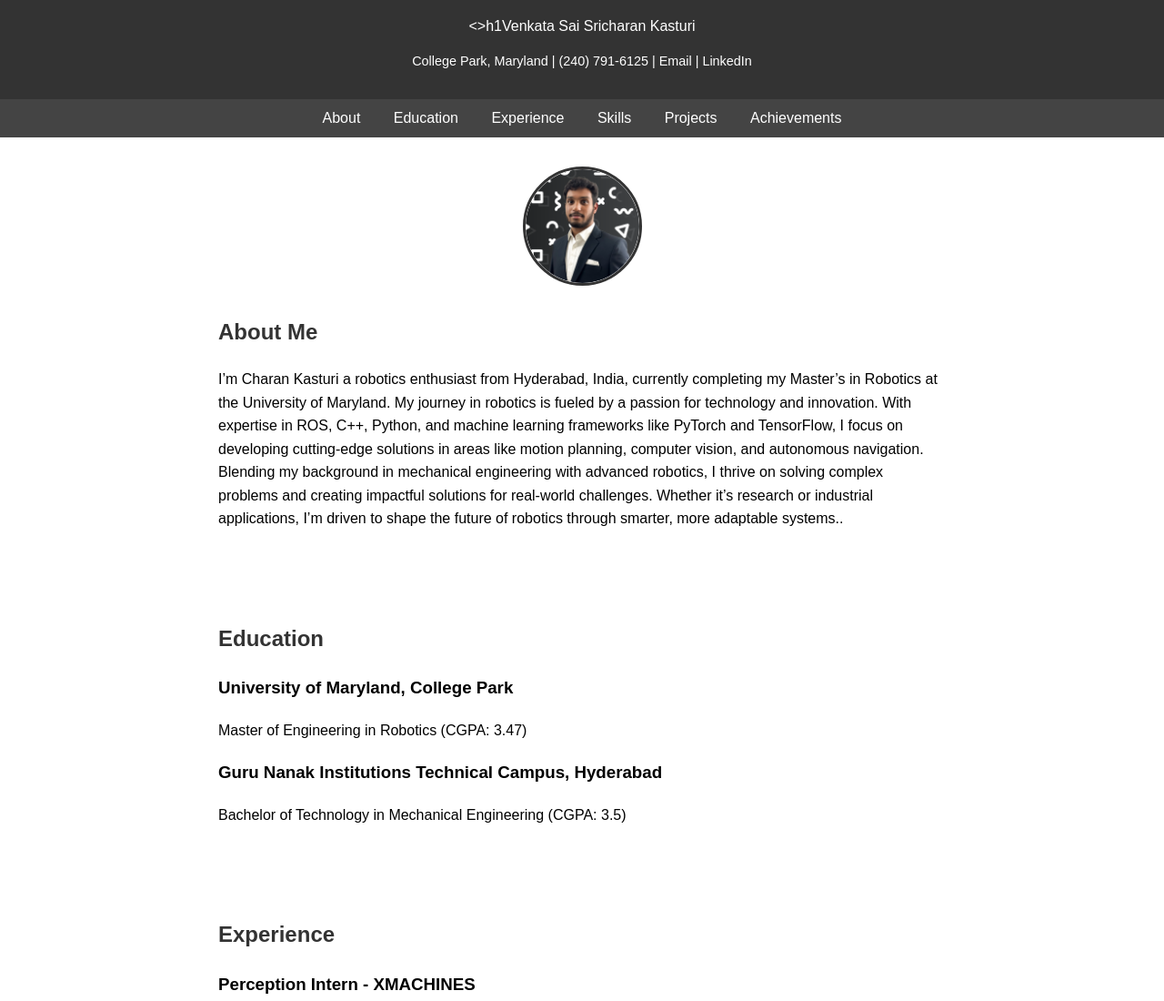
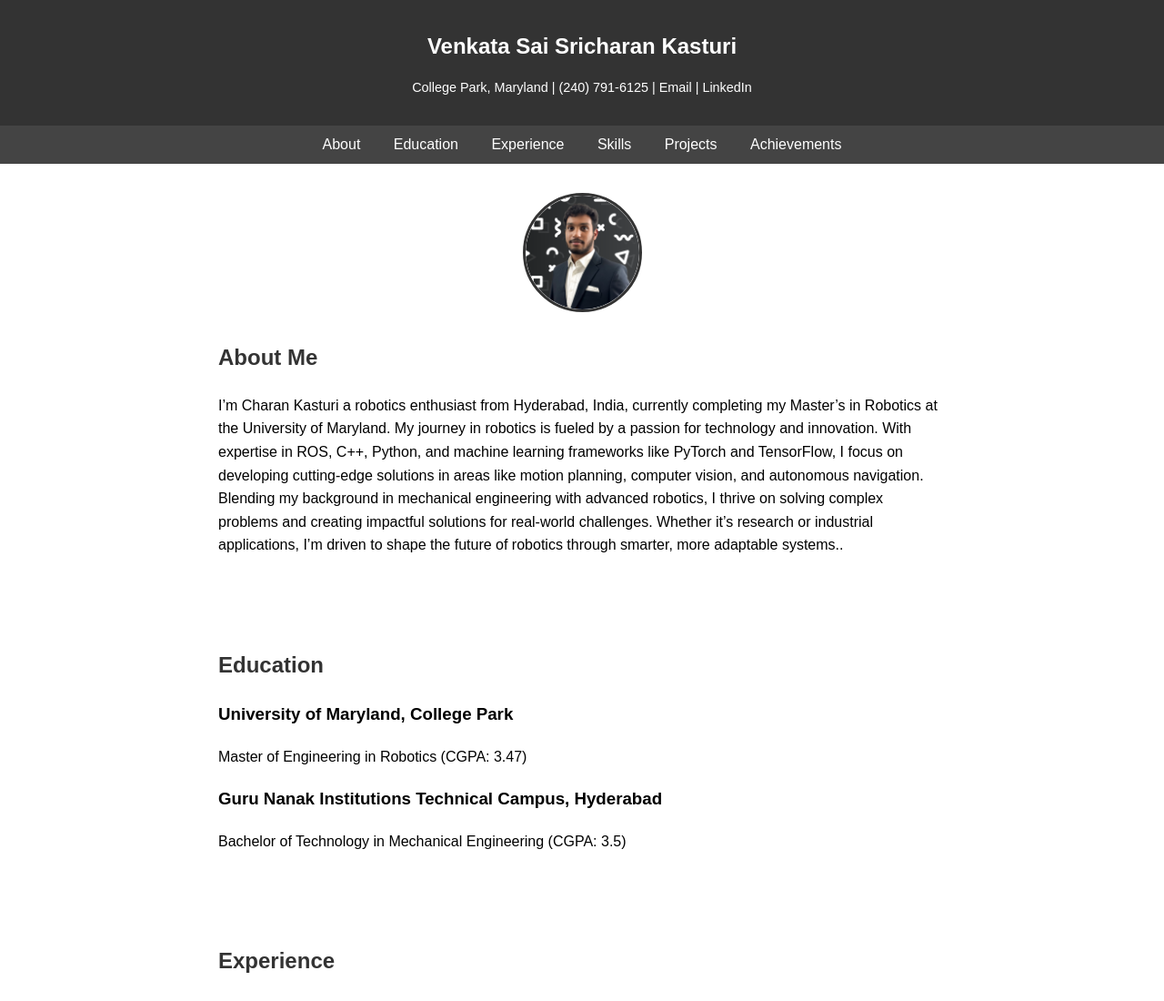
Before and after one commit to Charan-Kasturi/portfolio, a plain HTML site: page index.html in a window 1280 px wide. Shown: the top 1100 px of the page at 91% size. Drawn offline with Linux system fonts and the light colour scheme.

Commit message:
Update index.html

```diff
--- a/index.html
+++ b/index.html
@@ -10,7 +10,7 @@
 
 <body>
     <header>
-        <>h1Venkata Sai Sricharan Kasturi</h1>
+        <h1>Venkata Sai Sricharan Kasturi</h1>
         <p>College Park, Maryland | <span>(240) 791-6125</span> |
             <a href="mailto:charan03@terpmail.umd.edu">Email</a> |
             <a href="https://www.linkedin.com/in/charan-kasturi-4003ba285/" target="_blank">LinkedIn</a>
```
